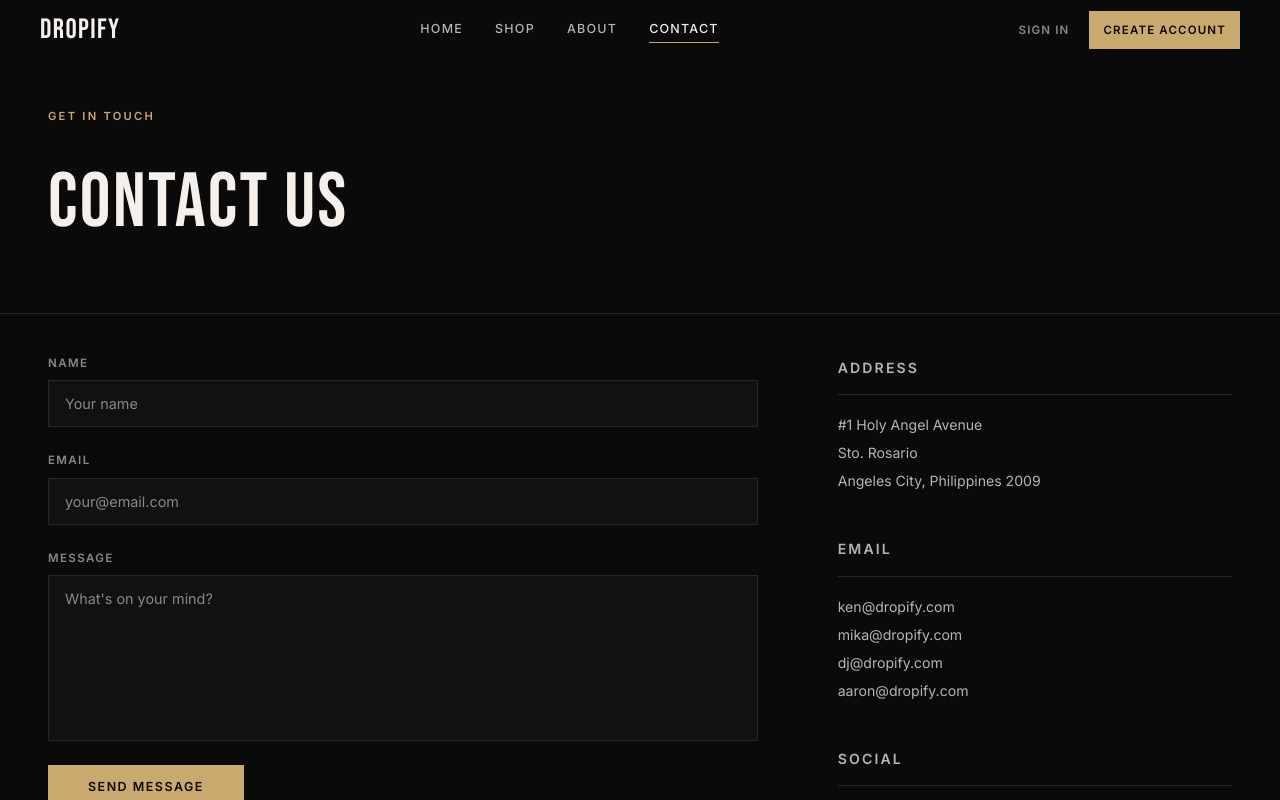
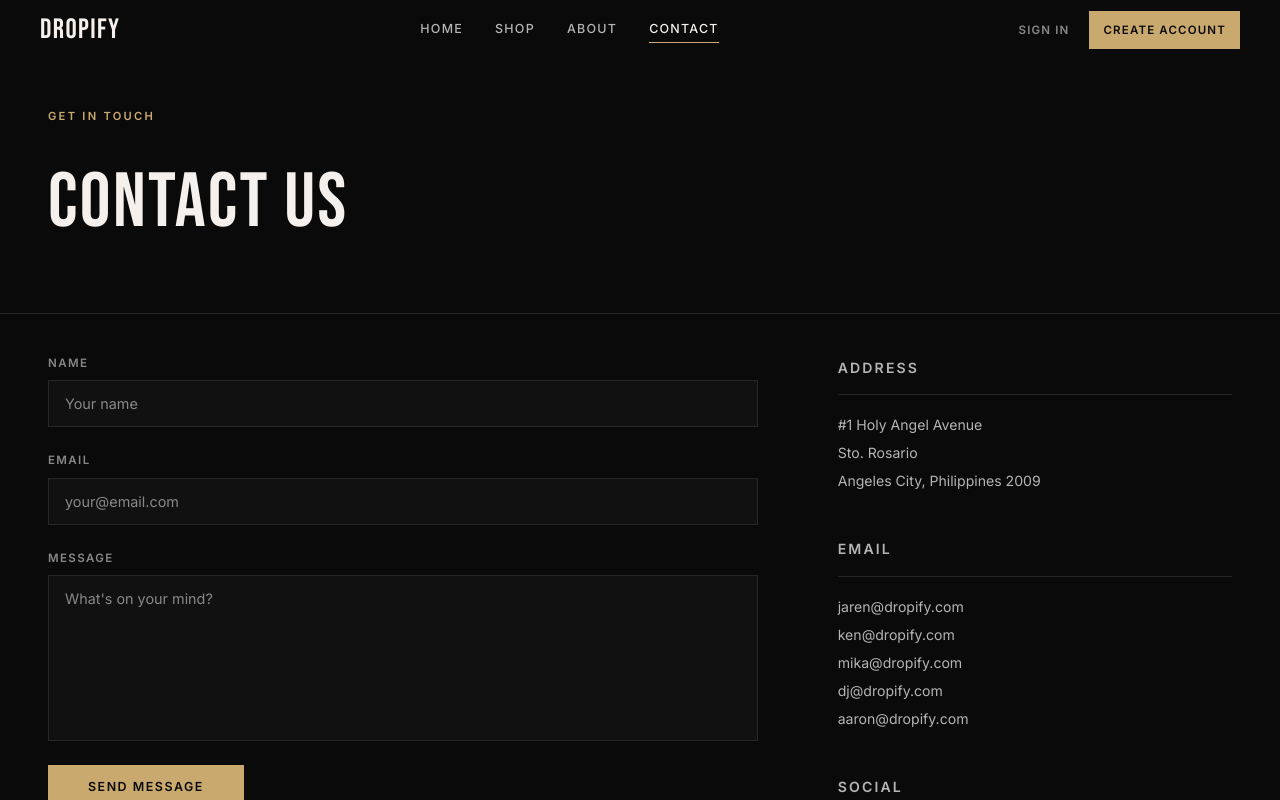
Before and after one commit to jarenkendrick14/6WCSERVER-WD303-Dropify, a Vue app in the folder vue-project/: page /contact in a window 1280 px wide. Shown: the top 800 px of the page. Built offline with nearby package versions, Linux system fonts and the light colour scheme; no server answers.

Commit message:
add email

```diff
--- a/vue-project/src/views/ContactView.vue
+++ b/vue-project/src/views/ContactView.vue
@@ -30,6 +30,7 @@
 
         <div class="info-block">
           <p class="info-label">Email</p>
+          <p>jaren@dropify.com</p>
           <p>ken@dropify.com</p>
           <p>mika@dropify.com</p>
           <p>dj@dropify.com</p>
```
